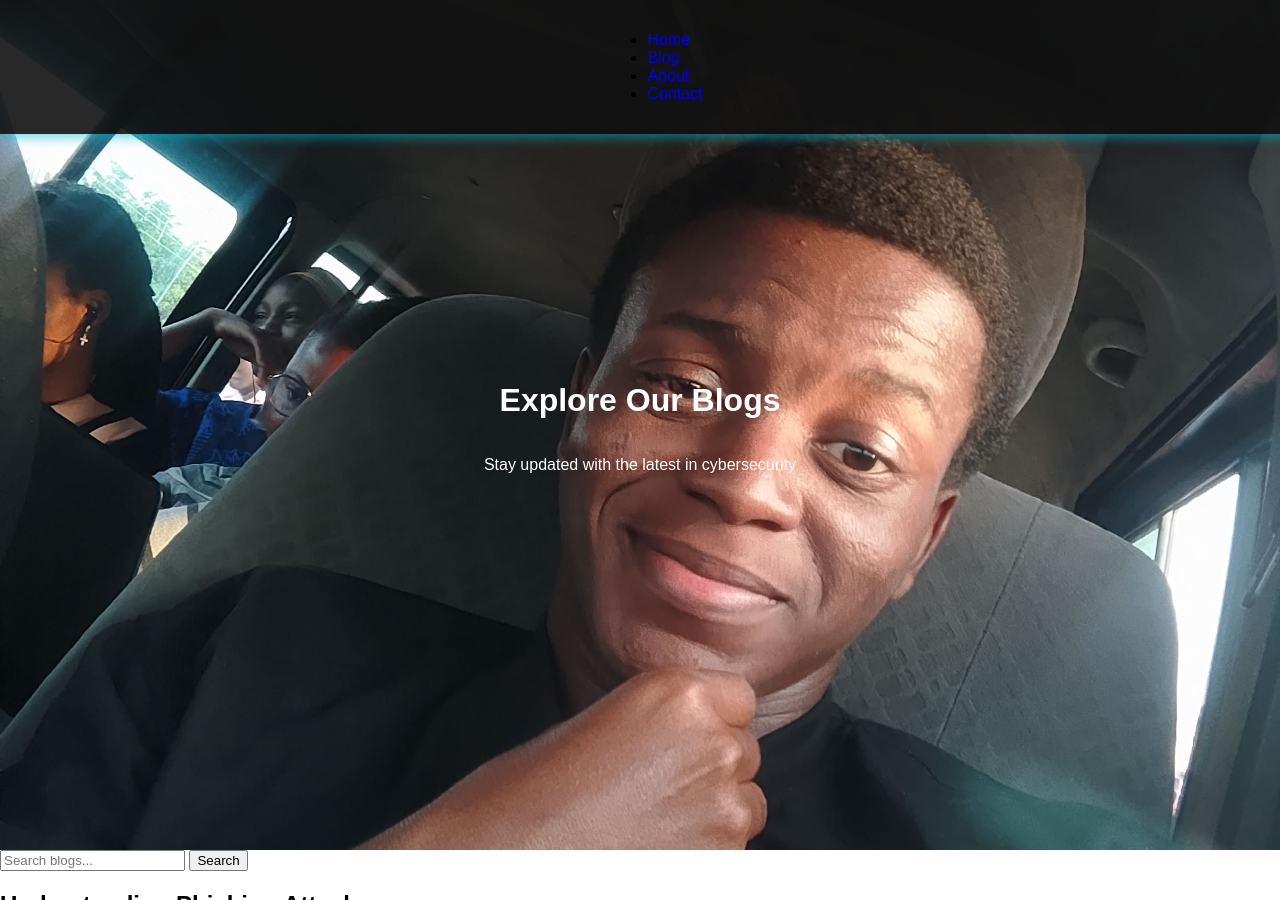
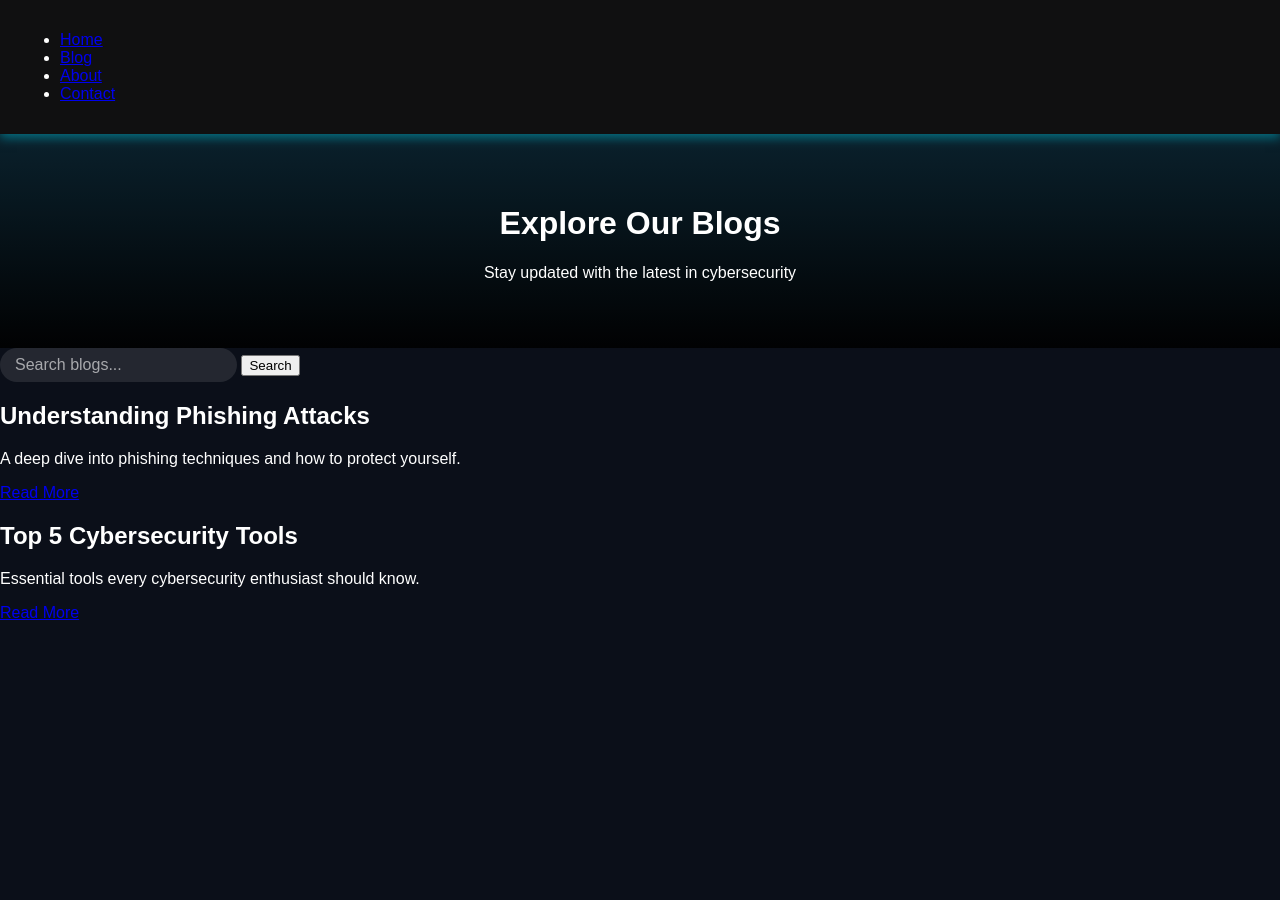
Before and after one commit to 1627-code/1627-code.github.io, a Jekyll site: the page blog.html, which Jekyll copies as it is, in a window 1280 px wide and 900 px high. Built offline with Jekyll 4.4.1, drawn with Linux system fonts in a browser that asks for light colours; a script that is not in the unit is left out.

Commit message:
Update blog.html

```diff
--- a/blog.html
+++ b/blog.html
@@ -4,7 +4,7 @@
     <meta charset="UTF-8">
     <meta name="viewport" content="width=device-width, initial-scale=1.0">
     <title>1627-ebenezer|blog</title>
-    <link rel="stylesheet" href="styles.css">
+    <link rel="stylesheet" href="blog.css">
 </head>
 <body>
     <nav>
```
